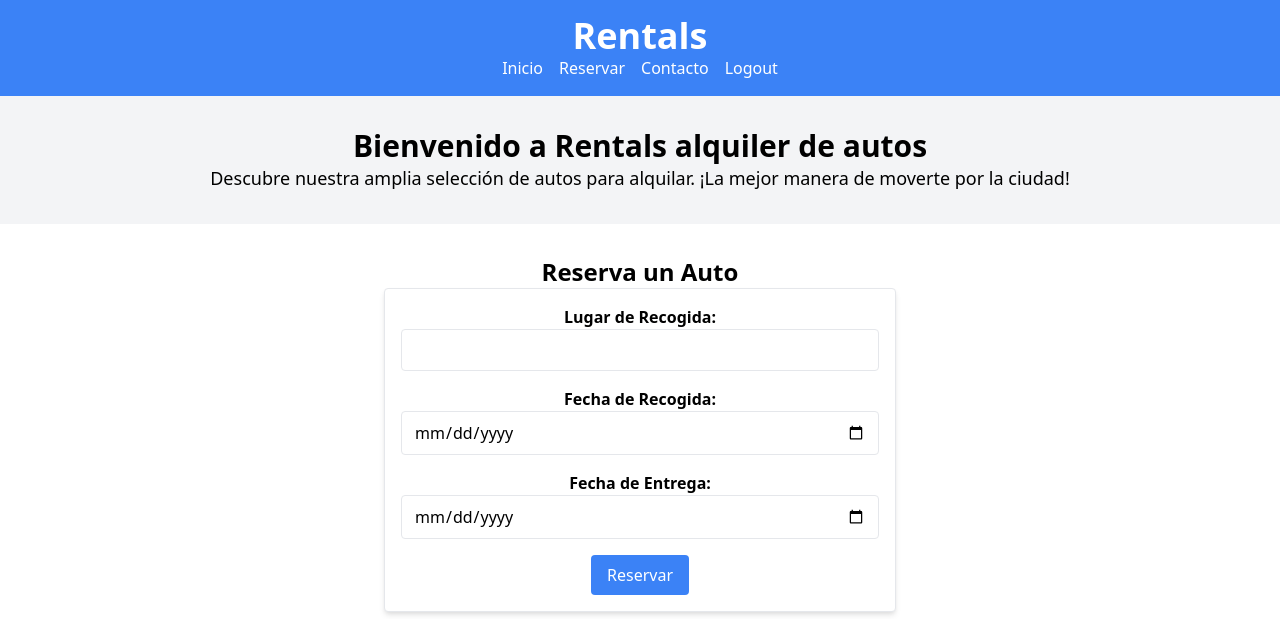
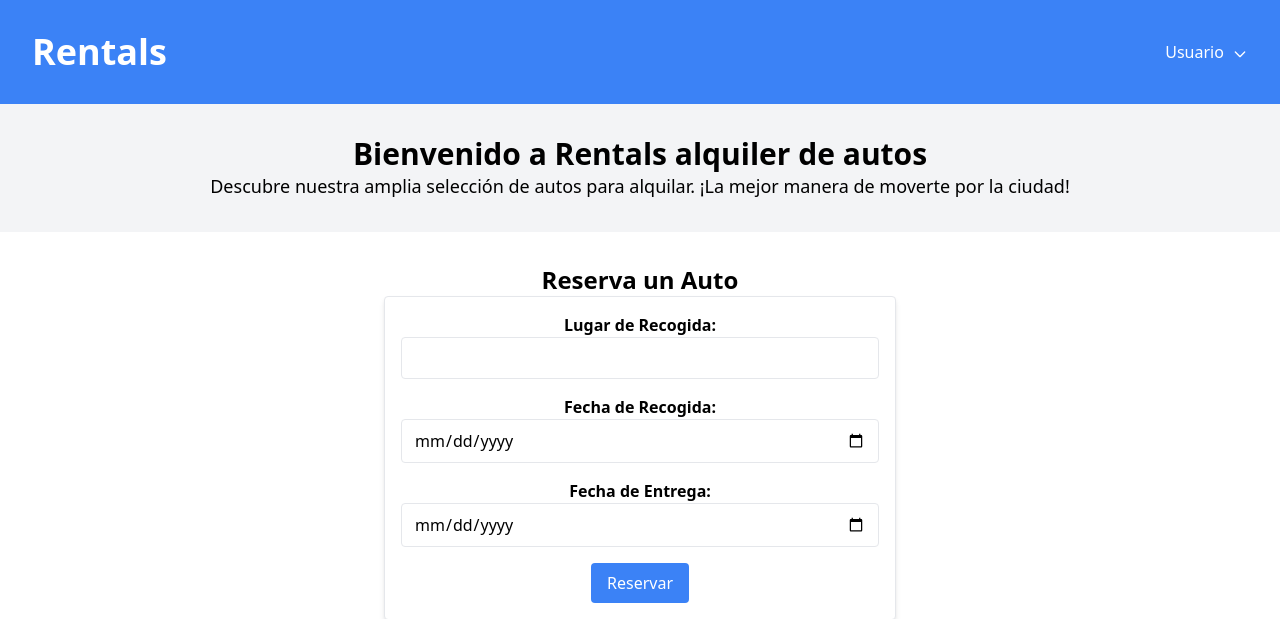
Before and after one commit to santiangofrancozx/rentalsWebsitePy, a Django app: page / in a window 1280 px wide. Shown: the top 619 px of the page. Run offline with Django 4.2, Linux system fonts and the light colour scheme; a user stored in the database is signed in.

Commit message:
nav bar no herencia

```diff
--- a/search/templates/index.html
+++ b/search/templates/index.html
@@ -31,21 +31,45 @@
     </script>
 </head>
 <body class="flex flex-col h-screen justify-between">
-    <header class="bg-blue-500 p-4 text-white">
-        <h1 class="text-4xl font-bold text-center">Rentals</h1>
-        <nav>
-            <ul class="flex space-x-4 justify-center">
-                <li><a href="#inicio">Inicio</a></li>
-                <li><a href="{% url "reservar" %}">Reservar</a></li>
-                <li><a href="{% url "contacto" %}">Contacto</a></li>
-                {% if user.is_authenticated %}
-                <li><a href="{% url "singout" %}">Logout</a></li>
-                {% else %}
-                <li><a href="{% url "singin" %}">Login</a></li>
-                <li><a href={% url "singup" %}>Singup</a></li>
-                {% endif %}
-            </ul>
+    <header class="bg-blue-500 p-4 text-white flex flex-col items-center">
+        {% if user.is_authenticated %}
+        <script>
+          document.addEventListener("DOMContentLoaded", function() {
+            document.querySelector(".group").addEventListener("click", function() {
+              this.querySelector(".absolute").classList.toggle("hidden");
+            });
+          });
+        </script>
+        <nav class="flex items-center justify-between p-4 text-white w-full">
+            <h1 class="text-4xl font-bold">Rentals</h1>
+            <div class="relative group">
+            <button class="text-white hover:text-gray-300 focus:outline-none focus:text-gray-300">
+              Usuario
+              <svg class="w-4 h-4 inline-block ml-1" fill="none" stroke="currentColor" viewBox="0 0 24 24" xmlns="http://www.w3.org/2000/svg">
+                <path stroke-linecap="round" stroke-linejoin="round" stroke-width="2" d="M19 9l-7 7-7-7"></path>
+              </svg>
+            </button>
+            <div class="absolute hidden group-hover:block mt-2 py-2 w-48 bg-white rounded-lg shadow-lg right-0">
+              <a href="#" class="block px-4 py-2 text-gray-800 hover:bg-gray-100">Mi cuenta</a>
+              <a href="{% url "reservar" %}" class="block px-4 py-2 text-gray-800 hover:bg-gray-100">Mis reservas</a>
+              <a href="#" class="block px-4 py-2 text-gray-800 hover:bg-gray-100">Mi cartera</a>
+              <a href="#" class="block px-4 py-2 text-gray-800 hover:bg-gray-100">Opiniones</a>
+              <a href="{% url "singout" %}" class="block px-4 py-2 text-gray-800 hover:bg-gray-100">Cerrar sesión</a>
+            </div>
+          </div>
         </nav>
+        {% else %}
+        <nav class="flex items-center justify-between p-4 text-white w-full">
+          <h1 class="text-4xl font-bold">Rentals</h1>
+          <ul class="flex space-x-4 justify-center">
+            <li><a href="#inicio">Inicio</a></li>
+            <li><a href="{% url 'reservar' %}">Reservar</a></li>
+            <li><a href="{% url 'contacto' %}">Contacto</a></li>
+            <li><a href="{% url 'singin' %}">Login</a></li>
+            <li><a href="{% url 'singup' %}">Singup</a></li>
+          </ul>
+        </nav>
+        {% endif %}
     </header>
 
     <section id="inicio" class="bg-gray-100 py-8 text-center flex-1">
```
Also changed, not shown: db.sqlite3.
